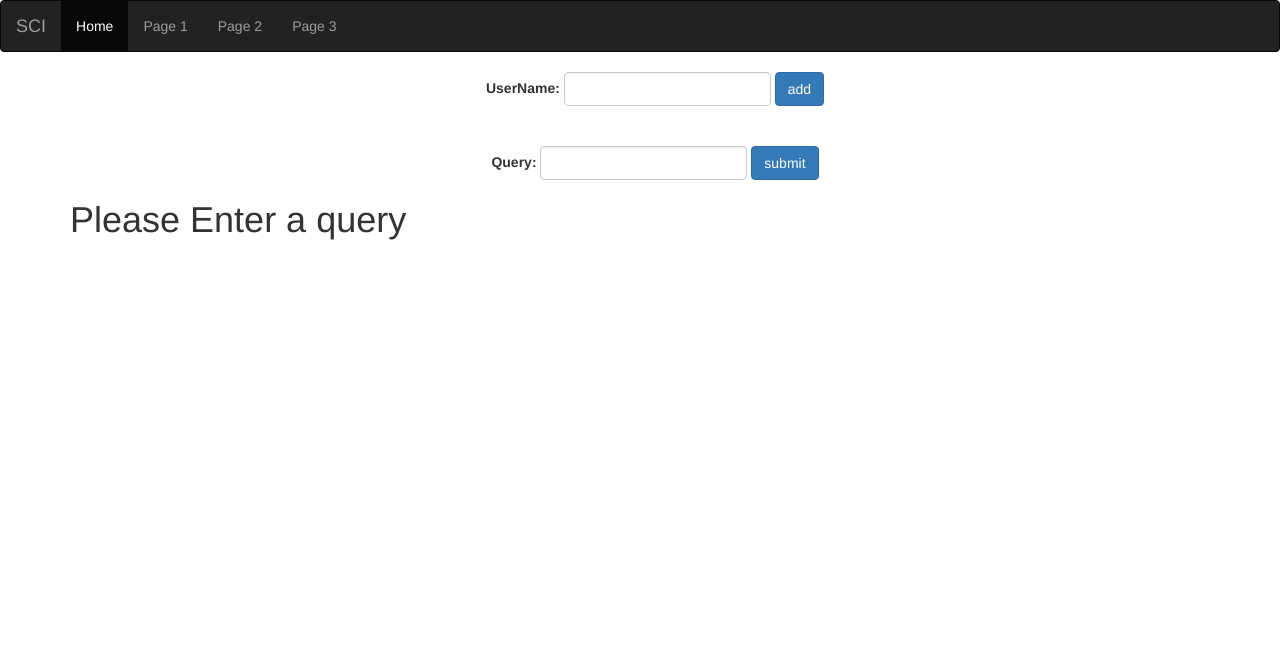
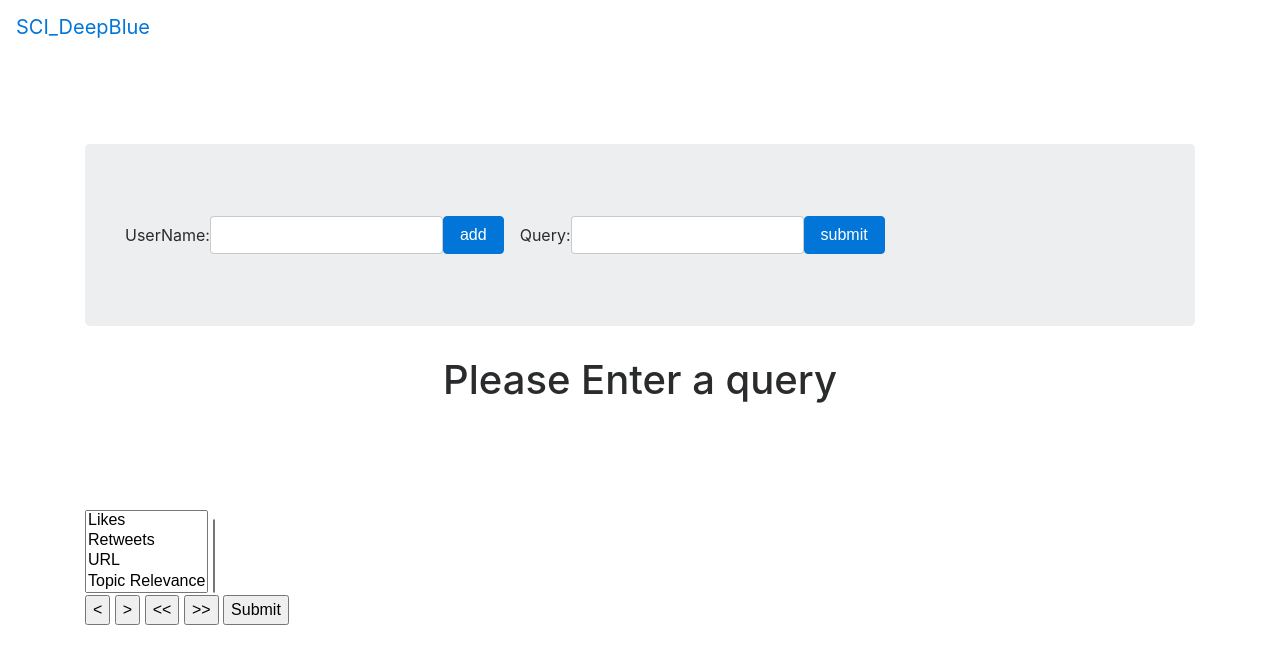
Before and after one commit to dasUtsav/social-champion-identification, a Flask app: page / in a window 1280 px wide. Shown: the top 664 px of the page. Run offline with Flask 2, Linux system fonts and the light colour scheme; parts of the project's set-up code (start-up, migrations or seed data) failed here and were passed over; some libraries are stand-ins or nearby versions.

Commit message:
Add: Filters

```diff
--- a/templates/form.html
+++ b/templates/form.html
@@ -3,26 +3,32 @@
 
 {% block body %}
 
-
-<div class="form-group container text-center">
+    <div class="container text-center" style="padding: 50px 0px 100px 0px">
+        <div class="container jumbotron">
+            <div class="d-flex flex-row">
+                <div class="p-2">
                         <form action="http://localhost:8000/addprofile" method="post"  class="form-inline">
                             <label for="profile">UserName:</label>
                             <input class="form-control" name="profile" type="text">
                             <input type="submit" class="btn btn-primary" value="add">
                         </form>
-    <br><br>
+                </div>
+                <div class="p-2">
                         <form action="http://localhost:8000/rank" method="post" class="form-inline">
                             <label for="query">Query:</label>
                             <input class="form-control" name="query" type="text">
                             <input type="submit" value="submit" class="btn btn-primary">
                         </form>
                 </div>
+            </div>
+        </div>
     {% if data is defined %}
+      <div>
             <table class="table table-striped">
                     <thead>
                     <tr>
+                        <th>Name</th>
                         <th>Rank</th>
-            <th>Name</th>
                     </tr>
                     </thead>
                     <tbody>
@@ -39,5 +45,81 @@
             {% else %}
                 <h1>Please Enter a query</h1>
             {% endif %}
+      </div>
+      <div>
+        <select id="sbOne" multiple="multiple">
+            <option value="1">Likes</option>
+            <option value="2">Retweets</option>
+            <option value="3">URL</option>
+            <option value="4">Topic Relevance</option>
+            <option value="5">Hashtags</option>
+        </select>
 
+        <select id="sbTwo" multiple="multiple">
+
+        </select>
+
+        <br />
+
+        <input type="button" id="left" value="<" />
+        <input type="button" id="right" value=">" />
+        <input type="button" id="leftall" value="<<" />
+        <input type="button" id="rightall" value=">>" />
+        <input type="button" value="Submit" id="submit"/>
+      </div>
+
+    </div>
+    <script
+        src="https://code.jquery.com/jquery-3.2.1.min.js"
+        integrity="sha256-hwg4gsxgFZhOsEEamdOYGBf13FyQuiTwlAQgxVSNgt4="
+        crossorigin="anonymous">
+    </script>
+    <script>
+        $(function () { function moveItems(origin, dest) {
+        $(origin).find(':selected').appendTo(dest);
+        }
+
+        function moveAllItems(origin, dest) {
+            $(origin).children().appendTo(dest);
+        }
+
+        $('#left').click(function () {
+            moveItems('#sbTwo', '#sbOne');
+        });
+
+        $('#right').on('click', function () {
+            moveItems('#sbOne', '#sbTwo');
+        });
+
+        $('#leftall').on('click', function () {
+            moveAllItems('#sbTwo', '#sbOne');
+        });
+
+        $('#rightall').on('click', function () {
+            moveAllItems('#sbOne', '#sbTwo');
+        });
+        });
+
+        $('#left').click(function () {
+            moveItems('#sbTwo', '#sbOne');
+        });
+
+        $('#right').on('click', function () {
+            moveItems('#sbOne', '#sbTwo');
+        });
+
+        $('#leftall').on('click', function () {
+            moveAllItems('#sbTwo', '#sbOne');
+        });
+
+        $('#rightall').on('click', function () {
+            moveAllItems('#sbOne', '#sbTwo');
+        });
+        $("#submit").click(() => {
+            for (var i = 0; i < $('select#sbTwo option').length; i++) {
+                console.log($('select#sbTwo option')[i].label)
+            }
+        });
+
+    </script>
 {% endblock %}
--- a/templates/includes/nav_bar.html
+++ b/templates/includes/nav_bar.html
@@ -1,13 +1,17 @@
-<nav class="navbar navbar-inverse">
-        <div class="container-fluid">
-          <div class="navbar-header">
-            <a class="navbar-brand" href="#">SCI</a>
-          </div>
-          <ul class="nav navbar-nav">
-            <li class="active"><a href="#">Home</a></li>
-            <li><a href="#">Page 1</a></li>
-            <li><a href="#">Page 2</a></li>
-            <li><a href="#">Page 3</a></li>
-          </ul>
-        </div>
+<nav class="navbar navbar-expand navbar-dark bg-dark">
+  <a class="navbar-brand" href="/">SCI_DeepBlue</a>
+  <button class="navbar-toggler" type="button" data-toggle="collapse" data-target="#navbarsExample02" aria-controls="navbarsExample02" aria-expanded="false" aria-label="Toggle navigation">
+    <span class="navbar-toggler-icon"></span>
+  </button>
+
+  <div class="collapse navbar-collapse" id="navbarsExample02">
+    <ul class="navbar-nav mr-auto">
+      <li class="nav-item active">
+        <a class="nav-link" href="/">Home <span class="sr-only">(current)</span></a>
+      </li>
+      <li class="nav-item">
+        <a class="nav-link" href="/">Link</a>
+      </li>
+    </ul>
+  </div>
 </nav>
--- a/templates/index.html
+++ b/templates/index.html
@@ -5,9 +5,7 @@
     <meta name="viewport" content="width=device-width, initial-scale=1.0">
     <meta http-equiv="X-UA-Compatible" content="ie=edge">
     <title>Document</title>
-    <link rel="stylesheet" href="https://maxcdn.bootstrapcdn.com/bootstrap/3.3.7/css/bootstrap.min.css">
-    <script src="https://ajax.googleapis.com/ajax/libs/jquery/3.2.1/jquery.min.js"></script>
-    <script src="https://maxcdn.bootstrapcdn.com/bootstrap/3.3.7/js/bootstrap.min.js"></script>
+    <link rel="stylesheet" href="https://maxcdn.bootstrapcdn.com/bootstrap/4.0.0-beta.3/css/bootstrap.min.css" integrity="sha384-Zug+QiDoJOrZ5t4lssLdxGhVrurbmBWopoEl+M6BdEfwnCJZtKxi1KgxUyJq13dy" crossorigin="anonymous">
 </head>
 <body>
 
@@ -18,6 +16,8 @@
         {% endblock %}
     </div>
 
-    <script src="https://maxcdn.bootstrapcdn.com/bootstrap/4.0.0-beta.3/js/bootstrap.min.js"></script>
+    <script src="https://code.jquery.com/jquery-3.2.1.slim.min.js" integrity="sha384-KJ3o2DKtIkvYIK3UENzmM7KCkRr/rE9/Qpg6aAZGJwFDMVNA/GpGFF93hXpG5KkN" crossorigin="anonymous"></script>
+    <script src="https://cdnjs.cloudflare.com/ajax/libs/popper.js/1.12.9/umd/popper.min.js" integrity="sha384-ApNbgh9B+Y1QKtv3Rn7W3mgPxhU9K/ScQsAP7hUibX39j7fakFPskvXusvfa0b4Q" crossorigin="anonymous"></script>
+    <script src="https://maxcdn.bootstrapcdn.com/bootstrap/4.0.0-beta.3/js/bootstrap.min.js" integrity="sha384-a5N7Y/aK3qNeh15eJKGWxsqtnX/wWdSZSKp+81YjTmS15nvnvxKHuzaWwXHDli+4" crossorigin="anonymous"></script>
 </body>
 </html>
```
Lines whose indentation alone changed are shown as unchanged.
